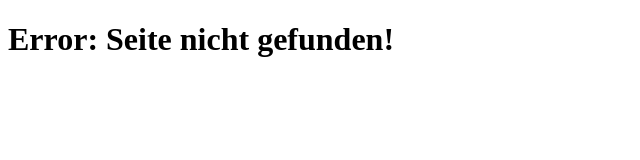
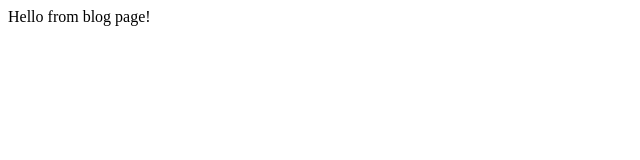
Before and after one commit to bodhicougar/backroads, a Gatsby site: page /blog in a window 1280 px wide. Before the commit this address had no page. Shown: the whole page, without its empty margins (0-640 px from the left). Built offline with nearby package versions, Linux system fonts and the light colour scheme; Gatsby itself is replaced by a stand-in of ours.

Commit message:
Setup completed.

```diff
--- a/src/pages/404.js
+++ b/src/pages/404.js
@@ -1,11 +1,5 @@
 import React from 'react'
 
-const PageNotFound = () => {
-  return (
-    <div>
-      <h1>Error: Seite nicht gefunden!</h1>
-    </div>
-  )
+export default function error() {
+  return <div>Ein Fehler ist aufgetreten! Hurz!</div>
 }
-
-export default PageNotFound
--- /dev/null
+++ b/src/pages/blog.js
@@ -0,0 +1,7 @@
+import React from 'react'
+
+const blog = () => {
+  return <div>Hello from blog page!</div>
+}
+
+export default blog
--- /dev/null
+++ b/src/pages/contact.js
@@ -0,0 +1,5 @@
+import React from 'react'
+
+export default function contact() {
+  return <div>Hallo, Ihr Rosetten! Das ist die Kontaktseite!</div>
+}
```
Also changed, not shown: src/pages/tours.js (added, +7 -0 lines).
